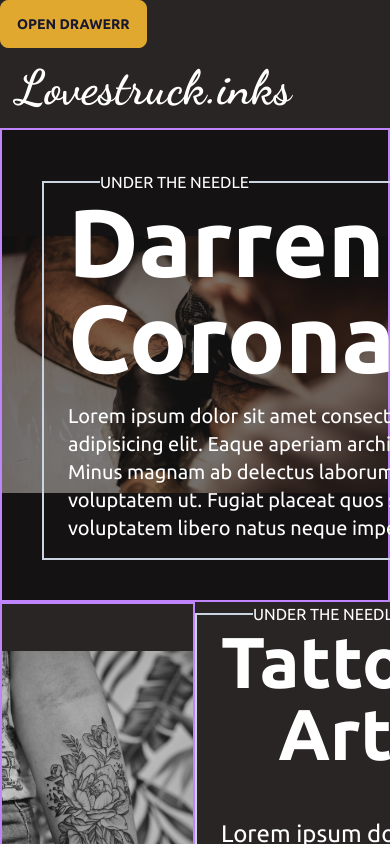
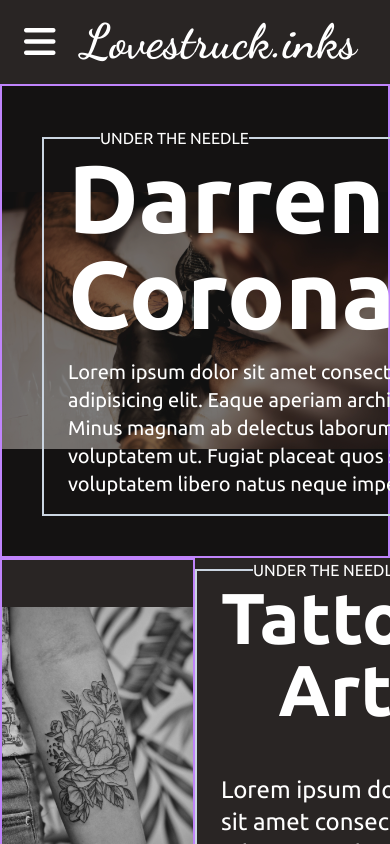
Before and after one commit to brianf4/lovestruck-inks, a plain HTML site: page src/index.html in a window 390 px wide. Drawn offline with Linux system fonts and the light colour scheme.

Commit message:
hamburger is positioned

```diff
--- a/src/index.html
+++ b/src/index.html
@@ -15,15 +15,17 @@
 <body class="bg-stone-800">
     <!-- Hamburger -->
     <div class="drawer">
-        <input id="my-drawer" type="checkbox" class="drawer-toggle " />
+        <input id="my-drawer" type="checkbox" class="drawer-toggle" />
         <div class="drawer-content">
           <!-- Page content here -->
-          <label for="my-drawer" class="btn btn-primary drawer-button minmq-lg:hidden">Open drawerr</label>
+
           <nav class="flex justify-between bg-stone-800 p-4">
+            <label for="my-drawer" class="drawer-button minmq-lg:hidden hover:cursor-pointer">
+                <i class="fa-solid fa-bars text-white text-4xl p-2 hover:text-slate-300"></i>
+            </label>
 
-
-            <div class="flex flex-col justify-center">
-                <span id="title" class="text-white text-6xl xl:text-5xl"><a href="#">Lovestruck.inks</a></span>
+            <div class="flex flex-col justify-center lg:w-full">
+                <span id="title" class="text-white text-6xl xl:text-5xl lg:text-center "><a href="#">Lovestruck.inks</a></span>
             </div>
 
 
```
Also changed, not shown: dist/output.css.
